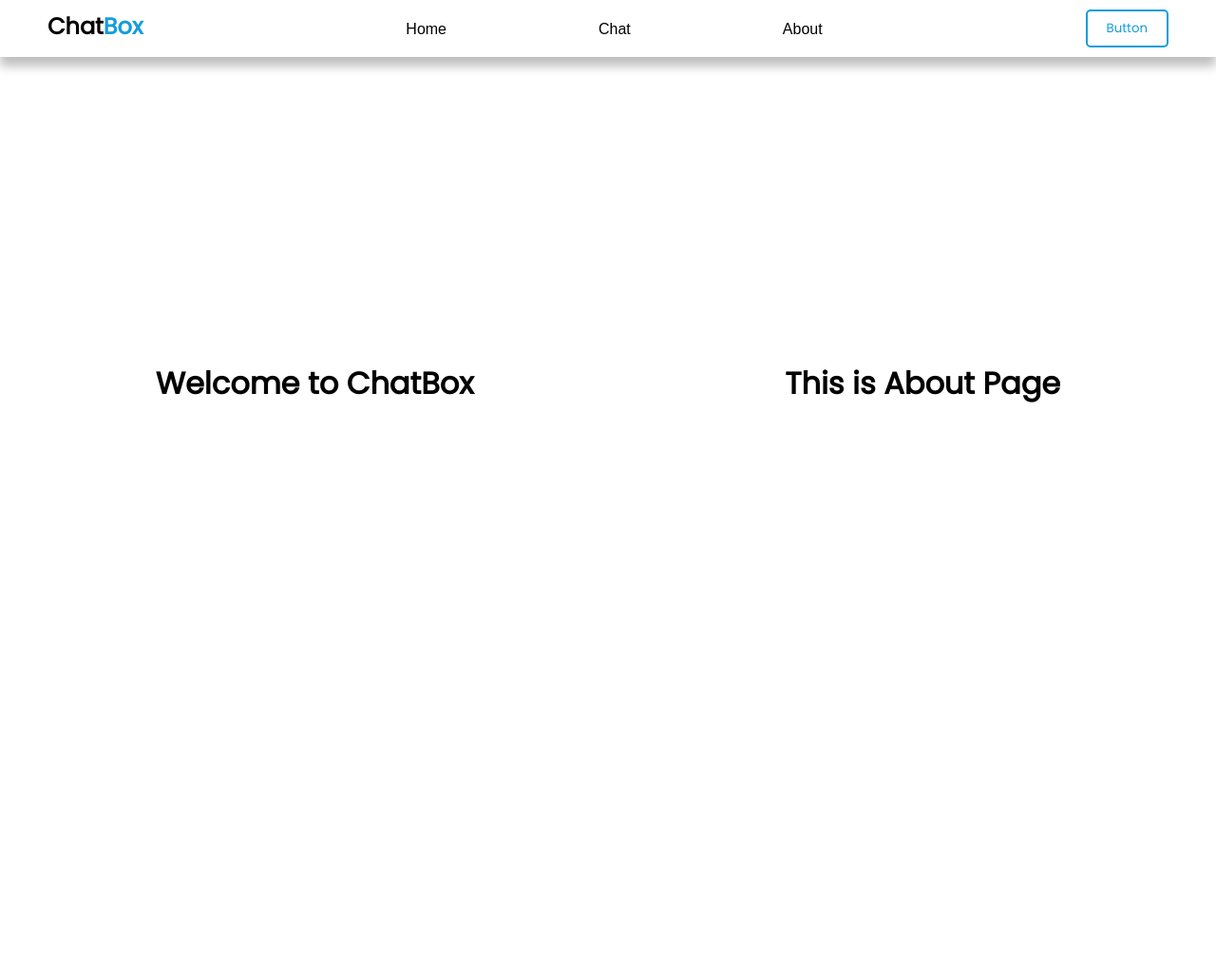
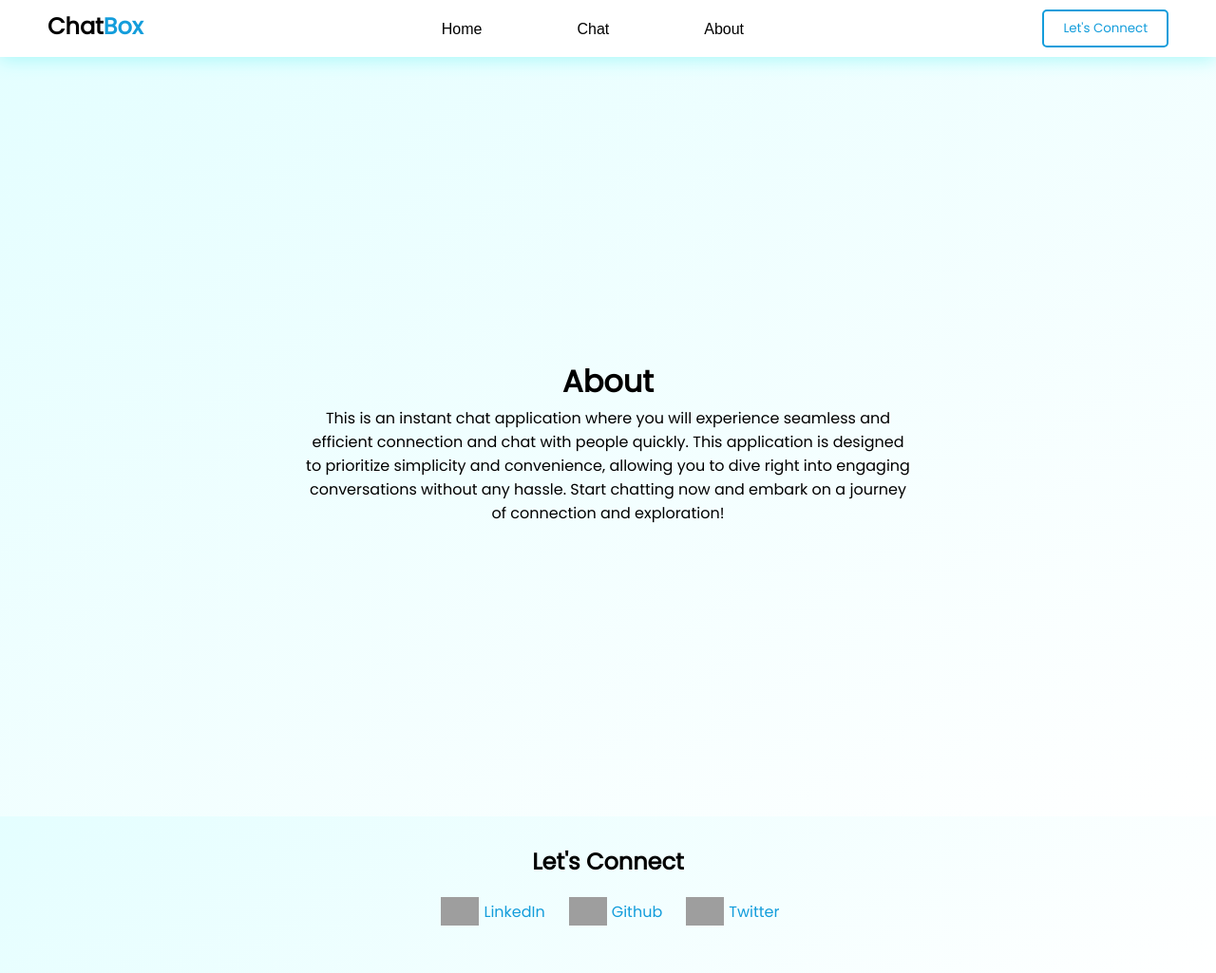
Before and after one commit to GeetSalame/ChatBox, a website: page pages/about.html in a window 1280 px wide. Shown: the whole page at 95% size. Before the commit the page ends 800 px from the top, so only its background shows below. Drawn offline with Linux system fonts and the light colour scheme; files that its build step writes are made by us from their sources; grey boxes are pictures that could not be loaded.

Commit message:
major design changes in v2

```diff
--- a/pages/about.html
+++ b/pages/about.html
@@ -5,6 +5,8 @@
     <meta charset="UTF-8">
     <meta name="viewport" content="width=device-width, initial-scale=1.0">
     <title>ChatBox</title>
+    <link rel="icon" href="https://cdn.icon-icons.com/icons2/1154/PNG/512/1486564410-chat_81504.png"
+        type="image/x-icon">
     <link rel="stylesheet" href="./style.css">
 </head>
 
@@ -18,11 +20,33 @@
                 <li><button onclick="location.href='/chat'">Chat</button></li>
                 <li><button onclick="location.href='/about'">About</button></li>
             </ul>
-            <button class="btn">Button</button>
+            <button class="btn" onclick="location.href='/about#footersec'">Let's Connect</button>
         </nav>
         <div id="aboutbody">
-            <h1>Welcome to <span>ChatBox</span></h1>
-            <h1>This is About Page</h1>
+            <div>
+                <h1 style="margin: 10px 20px;">About</h1>
+                <p style="text-align: center;">This is an instant chat application where you will experience seamless and efficient connection and
+                    chat with people quickly.
+                    This application is designed to prioritize simplicity and
+                    convenience, allowing you to dive right into engaging conversations without any hassle.
+                    Start chatting now and embark on a journey of connection and exploration!
+                </p>
+            </div>
+        </div>
+        <div class="footer" id="footersec">
+            <h2>Let's Connect</h2>
+            <ul>
+                <li>
+                    <img src="https://cdn-icons-png.flaticon.com/512/3488/3488338.png" alt="LinkedIn">
+                    <a href="https://www.linkedin.com/in/geet-salame-57a6a71b6/" target="_blank">LinkedIn</a>
+                </li>
+                <li><img src="	https://cdn-icons-png.flaticon.com/512/3488/3488435.png" alt="Github"><a
+                        href="https://github.com/GeetSalame" target="_blank">Github</a>
+                </li>
+                <li><img src="https://cdn-icons-png.flaticon.com/512/4494/4494481.png" alt="Twitter"><a
+                        href="https://twitter.com/GeetSalame" target="_blank">Twitter</a>
+                </li>
+            </ul>
         </div>
     </div>
 </body>
--- a/public/style.css
+++ b/public/style.css
@@ -28,7 +28,7 @@ body {
 }
 
 #maincontainer {
-    border: 2px solid red;
+    /* border: 2px solid red; */
     display: flex;
     height: 90vh;
     width: 100vw;
@@ -49,15 +49,18 @@ h1 {
 #chatdetailsec {
     width: 20vw;
     background: white;
-    border: 2px solid red;
+    /* border: 2px solid red; */
+    display: flex;
+    flex-direction: column;
 }
 
 #chatdetailsec>h2 {
     width: 20vw;
-    border: 2px solid red;
+    /* border: 2px solid red; */
     display: flex;
     justify-content: center;
     align-items: center;
+    box-shadow: 0 10px 10px silver;
 }
 
 #chatdetailsec>h2 {
@@ -66,11 +69,13 @@ h1 {
 }
 
 #members {
-    border: 2px solid blue;
+    /* border: 2px solid blue; */
     display: flex;
     flex-direction: column;
     justify-content: center;
     align-items: center;
+    box-shadow: 0 10px 10px silver;
+    margin-top: 20px;
 }
 
 ul {
@@ -177,18 +182,6 @@ ul {
 #typesec>button {
     margin: auto;
     width: 10%;
-    border: 2px solid black;
-    border-radius: 5px;
-}
-
-#typesec>button>span>img {
-    height: 12px;
-    width: auto;
-}
-#typesec>button>span>img:hover {
-    filter: invert();
-}
-#typesec>button {
     height: 40px;
 }
 
@@ -198,6 +191,7 @@ ul {
     width: auto;
     background: transparent;
     color: var(--theme-pri);
+    border: none;
     border: 2px solid var(--theme-pri);
     border-radius: 5px;
     border-color: var(--theme-pri);
@@ -208,83 +202,171 @@ ul {
 .btn:hover {
     color: white;
     background: var(--theme-pri);
+    transition: none;
+}
+
+.btn:hover img {
+    filter: invert();
 }
 
 
 
-
-
 /* HomePage */
-nav{
+nav {
     /* border: 2px solid red; */
     font-family: 'Poppins', sans-serif;
     display: flex;
     justify-content: space-between;
     padding: 10px 50px;
-    box-shadow: 0 10px 10px silver;
+    box-shadow: 0 2px 20px var(--bg1_light);
     position: fixed;
     z-index: 100;
     width: 100%;
     background: rgba(255, 255, 255, 0.515);
     backdrop-filter: blur(2px);
 }
-nav>*{
+
+nav>* {
     /* border: 2px solid red; */
 }
-nav>h1{
+
+nav>h1 {
     /* border: 2px solid red; */
 }
-.brandName>span{
+
+.brandName>span {
     color: var(--theme-pri);
 }
-nav>ul{
+
+nav>ul {
     display: flex;
     flex-direction: row;
     align-items: center;
 }
-nav>ul>li{
-    margin: 0px 80px;
+
+nav>ul>li {
+    margin: 0px 50px;
 }
-nav>ul>li>button{
+
+nav>ul>li>button {
     background: none;
     border: none;
     font-size: 1rem;
 }
-nav>ul>li>button:hover{
+
+nav>ul>li>button:hover {
     transform: scale(1.1);
     color: var(--theme-pri);
 }
 
-#homebody, #aboutbody{
-    /* margin-top: 70px; */
+#homebody,
+#aboutbody {
+    margin-top: 60px;
     display: flex;
     justify-content: space-around;
     align-items: center;
     height: 100%;
     width: 100%;
+    background: linear-gradient(145deg, var(--theme-sec), white);
 }
-#homebody>*{
+
+#homebody>* {
     /* border: 2px solid red; */
 }
-#homebody>:nth-child(1){
+
+#homebody>:nth-child(1) {
     /* border: 2px solid blue; */
     padding: 10px;
     display: flex;
     flex-direction: column;
     justify-content: start;
+    -webkit-box-reflect: below 100px linear-gradient(transparent, rgba(255, 255, 255, 0.1));
 }
-#homebody>:nth-child(1)>*{
+
+#homebody>:nth-child(1)>* {
     width: fit-content;
     margin: 5px 0;
 }
-#homebody>:nth-child(1)>h1{
+
+#homebody>:nth-child(1)>h1 {
     font-size: 3rem;
     margin-bottom: 15px;
     /* border: 2px solid blue; */
 }
 
+#homebody>div>img {
+    /* border: 2px solid blue; */
+    -webkit-box-reflect: below -150px linear-gradient(transparent, rgba(255, 255, 255, 0.1));
+}
 
-#homecontainer, #aboutcontainer{
+
+#homecontainer,
+#aboutcontainer {
     width: 100%;
     height: 100%;
 }
+
+#aboutbody {
+    flex-direction: column;
+    align-items: center;
+}
+
+#aboutbody>* {
+    width: 50%;
+}
+
+#aboutbody>:nth-child(1) {
+    /* border: 2px solid red; */
+}
+
+#aboutcontainer>* {
+    /* border: 2px solid red; */
+}
+
+
+/* footer */
+.footer {
+    /* border: 2px solid red; */
+    display: flex;
+    flex-direction: column;
+    align-items: center;
+    text-align: center;
+    padding: 30px 0;
+    width: 100%;
+    background: linear-gradient(145deg, var(--theme-sec), white);
+}
+
+.footer h2 {
+    color: black;
+}
+
+.footer ul {
+    display: flex;
+    margin: 10px;
+    list-style: none;
+}
+
+.footer ul li {
+    display: flex;
+    flex-wrap: wrap;
+    /* border: 2px solid red; */
+    margin: 10px;
+    justify-content: center;
+    align-items: center;
+    transition: all .1s ease;
+}
+
+.footer li:hover {
+    transform: scale(1.05);
+    /* text-shadow: 0 0 5px rgba(0, 0, 255, 0.9); */
+}
+
+.footer img {
+    height: 30px;
+    margin: 0 5px;
+}
+
+.footer a {
+    color: var(--theme-pri);
+    text-decoration: none;
+}
```
Also changed, not shown: index.html (+5 -3 lines), pages/chatpage.html (+5 -2 lines), public/img/chatBG.jpg (renamed from img/chatBG.jpg), public/img/editIcon.png (renamed from img/editIcon.png), public/img/sendMsg.png (renamed from img/sendMsg.png), public/img/teenager-girl-chatting.png (added).
